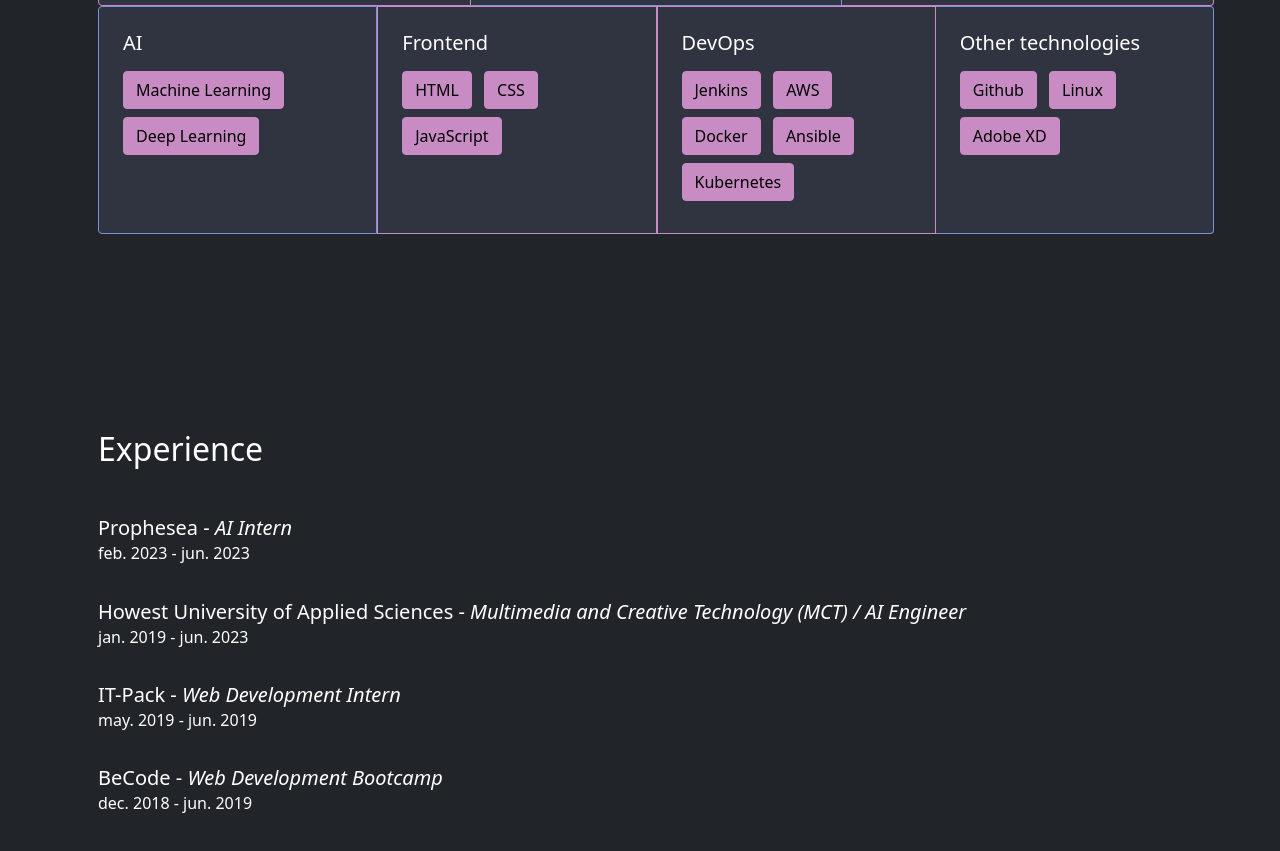
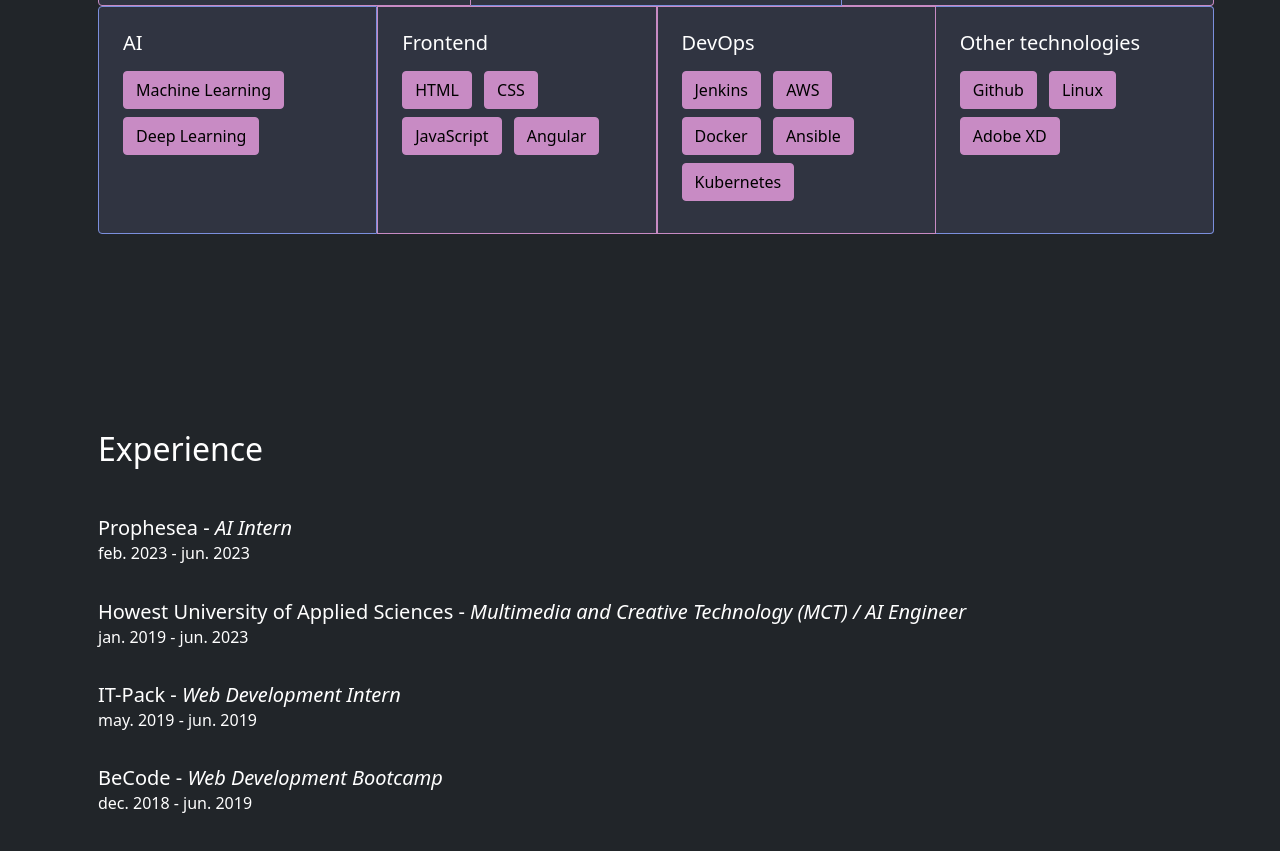
Before and after one commit to dominicho97/dominicho97.github.io, a plain HTML site: page index.html in a window 1280 px wide. Shown: the part 1178-2029 px from the top of the page. Drawn offline with nearby package versions, Linux system fonts and the light colour scheme.

Commit message:
added angular as skill

```diff
--- a/index.html
+++ b/index.html
@@ -103,6 +103,7 @@
         <a  class="btn btn-primary me-2 mb-2">HTML</a>
         <a  class="btn btn-primary me-2 mb-2">CSS</a>
         <a  class="btn btn-primary me-2 mb-2">JavaScript</a>
+        <a  class="btn btn-primary me-2 mb-2">Angular</a>
       </div>
     </div>
 
```
